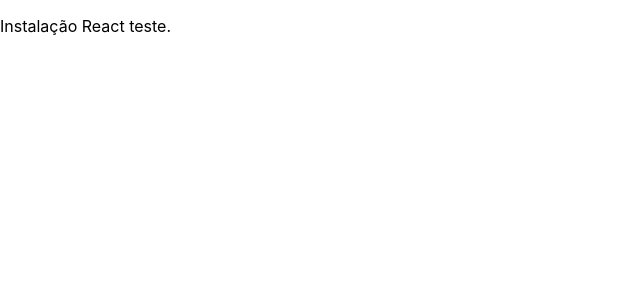
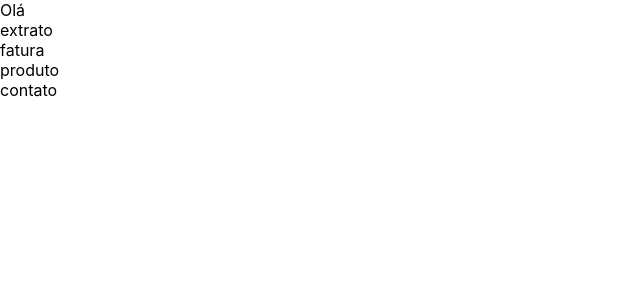
Before and after one commit to sjadriana/TF-Safra, a React (Create React App) app in the folder rendimentus/: page /statement in a window 1280 px wide. Shown: the top 300 px of the page, without its empty margins (0-640 px from the left). Built offline with nearby package versions, Linux system fonts and the light colour scheme.

Commit message:
feat(routes): creating routes

```diff
--- a/rendimentus/package.json
+++ b/rendimentus/package.json
@@ -9,6 +9,7 @@
     "@testing-library/user-event": "^7.2.1",
     "react": "^16.13.1",
     "react-dom": "^16.13.1",
+    "react-router-dom": "^5.2.0",
     "react-scripts": "3.4.3"
   },
   "scripts": {
--- a/rendimentus/src/App.js
+++ b/rendimentus/src/App.js
@@ -1,15 +1,26 @@
 import React from 'react';
 import './App.css';
+import { BrowserRouter, Switch, Route } from "react-router-dom";
+// import { Home } from "colocar o caminho do home";
+// import { Profile } from "colocar o caminho do perfil";
+import { BankStatement } from "./components/bankinformation/BankStatement.js";
+// import { Invoice } from "colocar o caminho da fatura";
+// import { Products } from "colocar o caminho dos produtos";
+// import { Contact } from "colocar o caminho dos contatos";
+
 
 function App() {
   return (
-    <div>
-      <header>
-        <p>
-          Instalação React teste.
-        </p>
-      </header>
-    </div>
+    <BrowserRouter>
+      <Switch>
+        {/* <Route path="/" exact={true} component={Home} />
+        <Route path="/profile" component={Profile} /> */}
+        <Route path="/statement" component={BankStatement} />
+        {/* <Route path="/invoice" component={Invoice} />
+        <Route path="/products" component={Products} />
+        <Route path="/contact" component={Contact} /> */}
+      </Switch>
+    </BrowserRouter>
   );
 }
 
--- /dev/null
+++ b/rendimentus/src/components/bankinformation/BankStatement.js
@@ -0,0 +1,24 @@
+import React from 'react';
+import { useHistory } from "react-router-dom";
+
+export const BankStatement = () => {
+  let history = useHistory();
+
+  const handleClick = (path) => {
+    history.push(path);
+  };
+
+
+  return (
+    <>
+    <header></header>
+    <main>Olá</main>
+    <footer>
+      <div onClick={() => handleClick("/statement")}>extrato</div>
+      <div onClick={() => handleClick("/invoice")}>fatura</div>
+      <div onClick={() => handleClick("/products")}>produto</div>
+      <div onClick={() => handleClick("/contacts")}>contato</div>
+    </footer>
+    </>
+  );
+}
```
Also changed, not shown: 1 other file (tests, documents, lock files or other folders).
